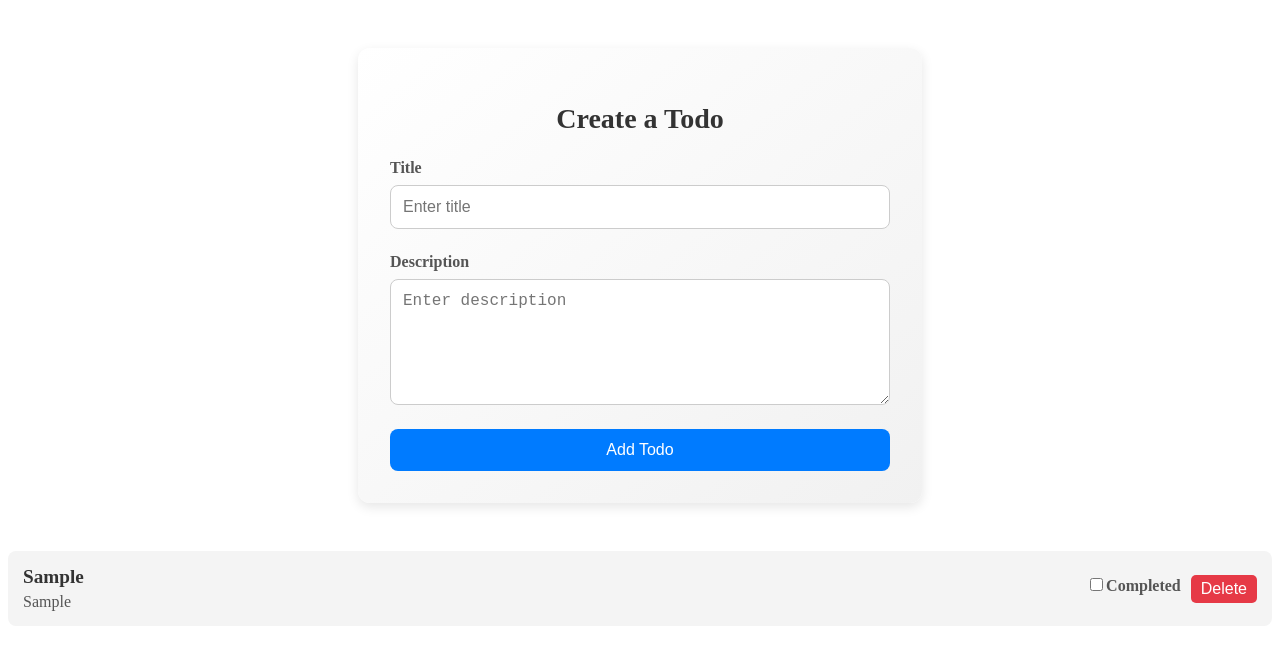
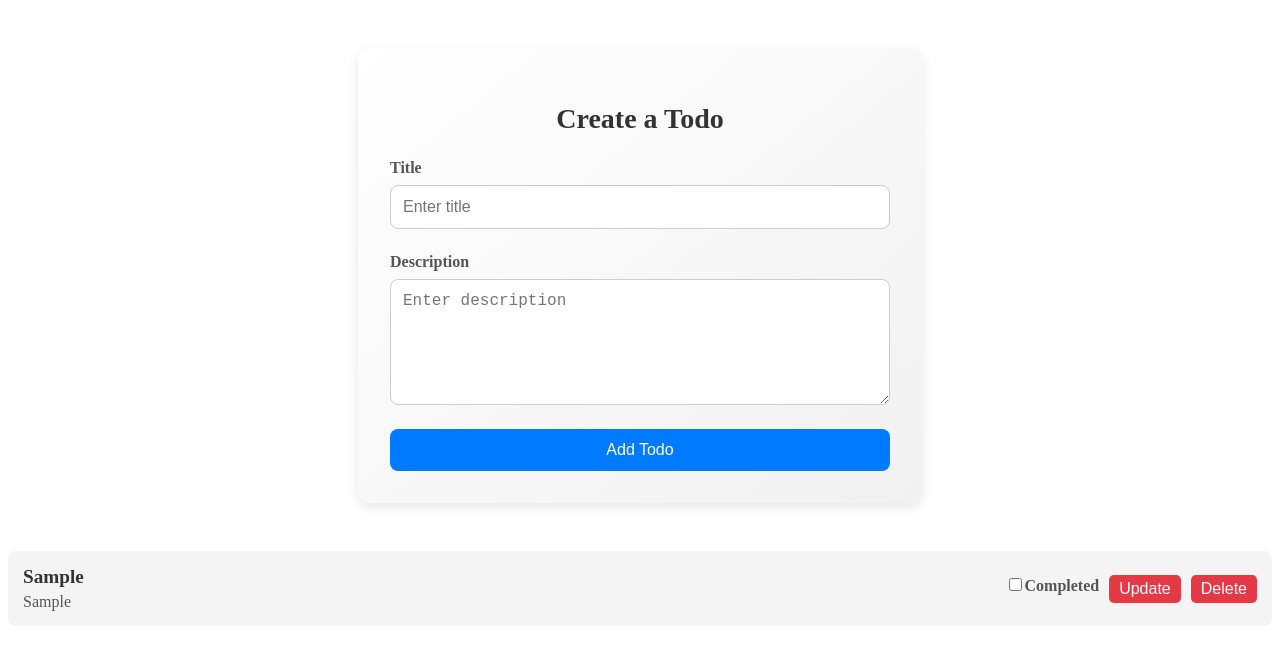
Before and after one commit to MondeNel/TEST_DRIVEN_DEVELOPMENT-TO-DO-APP-, a React (Vite) app in the folder frontend/: page /todos in a window 1280 px wide. Both pictures are taken after typing "Sample", "Sample" into the empty fields and a click on the button "Add Todo". Shown: the top 650 px of the page. Built offline with nearby package versions, Linux system fonts and the light colour scheme.

Commit message:
created a function ehich handles the updates for any todo that was created

```diff
--- a/frontend/src/App.jsx
+++ b/frontend/src/App.jsx
@@ -29,6 +29,22 @@ function App() {
     setTodos(prev => prev.filter(todo => todo.id !== id))
   }
 
+  const handleUpdate = (id) => {
+  const updatedTitle = prompt('Enter new title:')
+  const updatedDescription = prompt('Enter new description:')
+
+  if (updatedTitle !== null && updatedDescription !== null) {
+    setTodos(prev =>
+      prev.map(todo =>
+        todo.id === id
+          ? { ...todo, title: updatedTitle, description: updatedDescription }
+          : todo
+      )
+    )
+  }
+}
+
+
   return (
     <Router>
       <div className="app">
@@ -38,7 +54,7 @@ function App() {
             path="/todos"
             element={<div>
                         <TodoForm onAddTodo={handleAddTodo} />
-                        <TodoList todos={todos} onToggle={handleToggle} onDelete={handleDelete} />
+                        <TodoList todos={todos} onToggle={handleToggle} onDelete={handleDelete} onUpdate={handleUpdate}/>
                       </div>}
           />
         </Routes>
--- a/frontend/src/components/TodoItem.jsx
+++ b/frontend/src/components/TodoItem.jsx
@@ -3,8 +3,17 @@ import '../styles/todoitem.css'
 
 /**
  * Component to display a single Todo item.
+ *
+ * @param {Object} props
+ * @param {string} props.id - Todo item ID
+ * @param {string} props.title - Title of the todo
+ * @param {string} props.description - Description of the todo
+ * @param {boolean} props.completed - Completion status
+ * @param {Function} props.onToggle - Toggle completion handler
+ * @param {Function} props.onDelete - Delete handler
+ * @param {Function} props.onUpdate - Update handler
  */
-const TodoItem = ({ id, title, description, completed, onToggle, onDelete }) => {
+const TodoItem = ({ id, title, description, completed, onToggle, onDelete, onUpdate }) => {
   return (
     <div className={`todo-item ${completed ? 'completed' : ''}`}>
       <div className="todo-text">
@@ -20,6 +29,7 @@ const TodoItem = ({ id, title, description, completed, onToggle, onDelete }) =>
           />
           Completed
         </label>
+        <button className="update-btn" onClick={() => onUpdate(id)}>Update</button>
         <button className="delete-btn" onClick={() => onDelete(id)}>Delete</button>
       </div>
     </div>
--- a/frontend/src/components/TodoList.jsx
+++ b/frontend/src/components/TodoList.jsx
@@ -11,7 +11,7 @@ import TodoItem from './TodoItem'
  * @param {Function} props.onDelete - Function to handle the deletion of a todo item.
  * @returns {JSX.Element}
  */
-const TodoList = ({ todos, onToggle, onDelete }) => {
+const TodoList = ({ todos, onToggle, onDelete,  onUpdate }) => {
   return (
     <div className="todo-list">
       {todos.length === 0 ? (
@@ -26,6 +26,7 @@ const TodoList = ({ todos, onToggle, onDelete }) => {
             completed={todo.completed}
             onToggle={onToggle}
             onDelete={onDelete}
+            onUpdate={onUpdate}
           />
         ))
       )}
```
